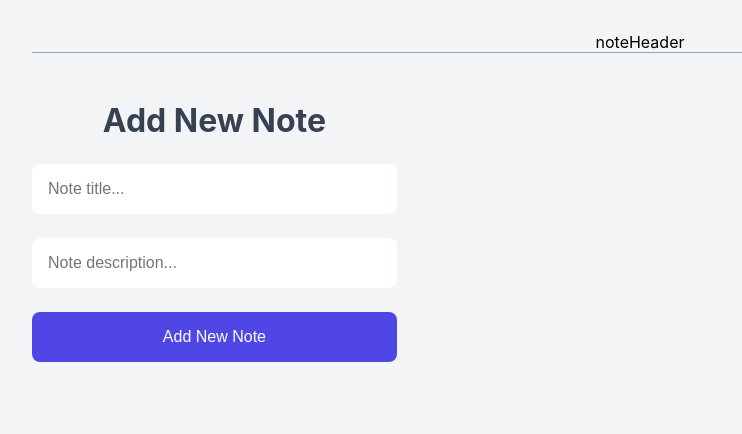
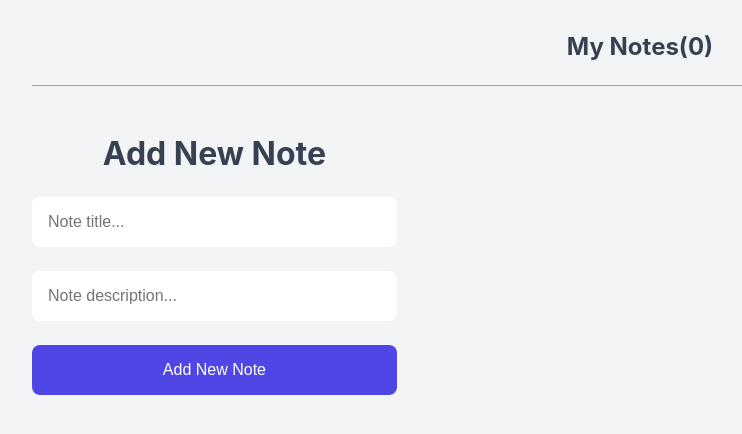
Before and after one commit to soheilp09/Note-App, a React (Vite) app: page / in a window 1280 px wide. Shown: the top 434 px of the page, without its empty margins (0-742 px from the left). Built offline with nearby package versions, Linux system fonts and the light colour scheme.

Commit message:
Header-info

```diff
--- a/src/AddNewNote.jsx
+++ b/src/AddNewNote.jsx
@@ -18,8 +18,6 @@ function AddNewNote({setNotes}) {
         setNotes((prev)=>[...prev,NewNote]);
         setTitle("");
         setDescription("");
-
-
     }
 
   return (
--- a/src/App.jsx
+++ b/src/App.jsx
@@ -4,6 +4,7 @@ import { useState } from 'react'
 import AddNewNote from './AddNewNote'
 import './App.css'
 import NoteList from './NoteList'
+import NoteHeader from './NoteHeader';
 
 
 function App() {
@@ -14,7 +15,7 @@ function App() {
 
   return (
     <div>
-      <div className='note-header'>noteHeader</div>
+      <NoteHeader notes={notes.length}/>
       <div className='note-app'>
         <AddNewNote setNotes={setNotes}/>
         <NoteList notes={notes}/>
--- /dev/null
+++ b/src/NoteHeader.jsx
@@ -0,0 +1,13 @@
+import React from 'react'
+
+function NoteHeader({notes}) {
+  return (
+<div className='note-header'>
+    <h2>My Notes({notes})</h2>
+
+
+</div>
+  )
+}
+
+export default NoteHeader
```
